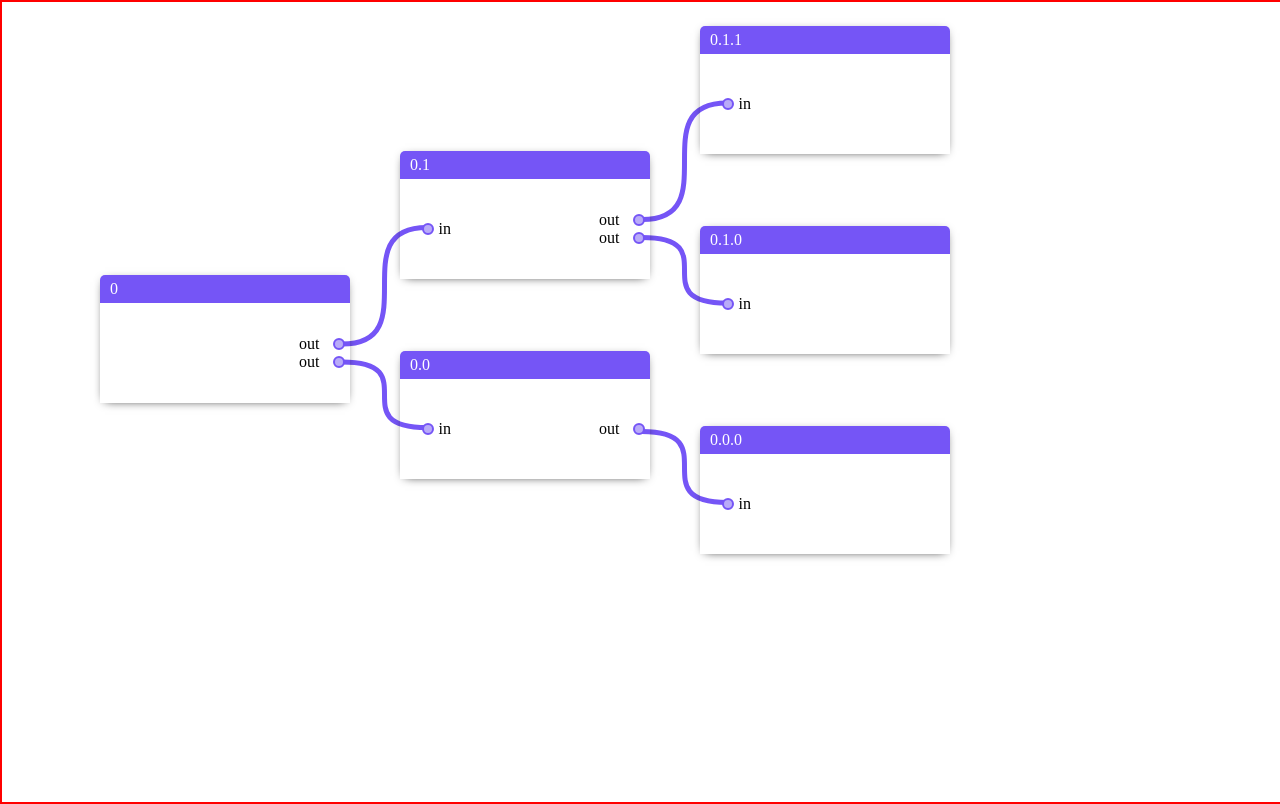
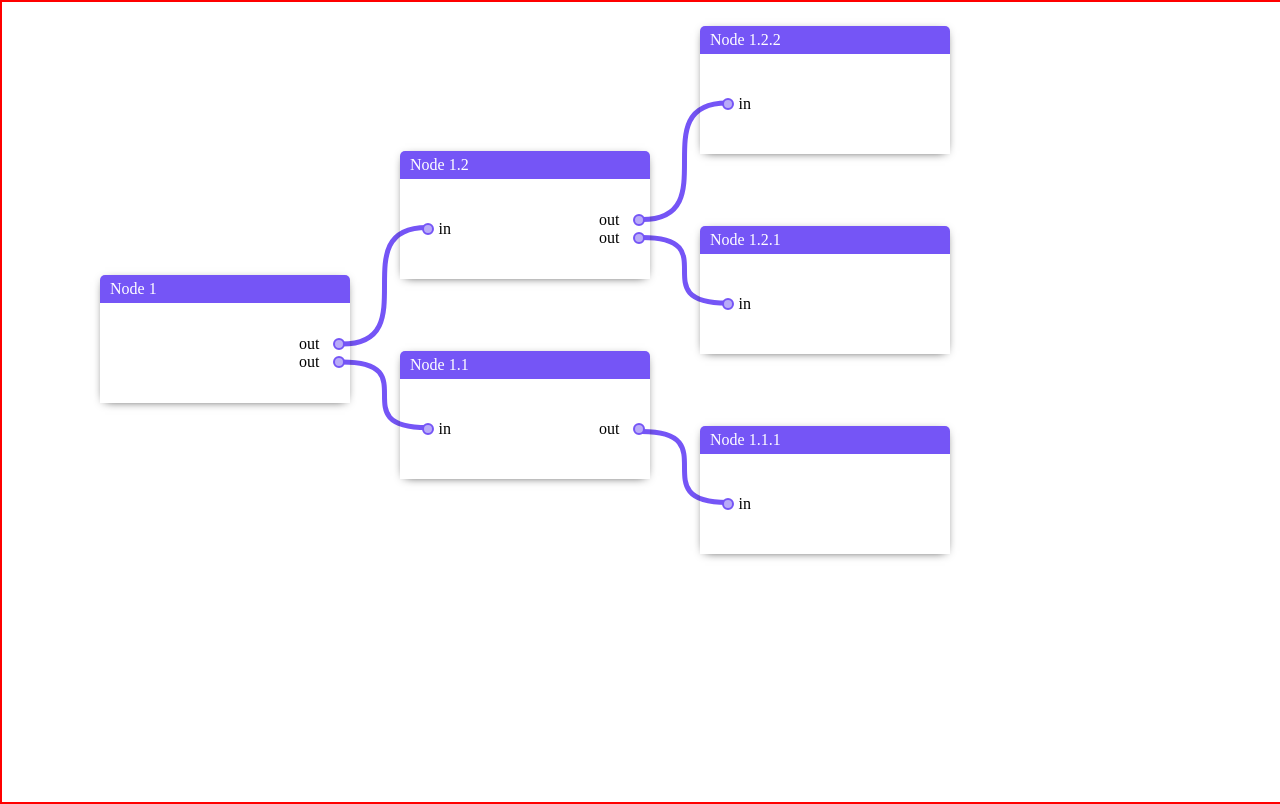
Before and after one commit to IgorevSh/tree_block_demo, a Vue app: page / in a window 1280 px wide. Built offline with nearby package versions, Linux system fonts and the light colour scheme.

Commit message:
test_task

```diff
--- a/src/components/BlockItem.vue
+++ b/src/components/BlockItem.vue
@@ -1,7 +1,7 @@
 <template>
 <div ref="block" @mousedown="mouseDown" v-on:mouseup="eventRemover" class="block_wrapper" :style="{left:marginLeft+'px',top:marginTop+'px',zIndex:node.zIndex,}">
   <div class="block_header">
-    <span>{{node.trackId}}</span>
+    <span>{{node.title}}</span>
   </div>
   <div class="block_body">
     <div class="in_dots_list">
```
